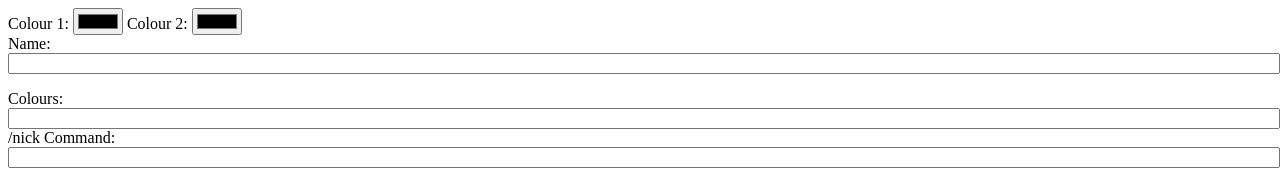
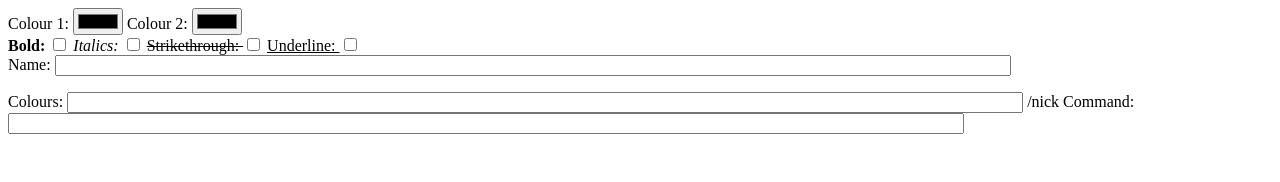
Before and after one commit to funnyboy-roks/Random-JavaScript-Projects, a plain HTML site: page Hexadecimal-To-MC-Conversion/rainbowName.html in a window 1280 px wide. Drawn offline with Linux system fonts and the light colour scheme.

Commit message:
:sparkles: Add formatting options

```diff
--- a/Hexadecimal-To-MC-Conversion/rainbowName.html
+++ b/Hexadecimal-To-MC-Conversion/rainbowName.html
@@ -5,19 +5,55 @@
     <meta charset="UTF-8">
     <meta name="viewport" content="width=device-width, initial-scale=1.0">
     <style>
-        input[type="text"] {
-            width: 100%;
+        input[type="text"],
+        p {
+            width: 75%;
+        }
+
+        .l {
+            font-weight: bold;
+        }
+
+        .o {
+            font-style: italic;
+        }
+
+        .m {
+            text-decoration: line-through;
+        }
+
+        .n {
+            text-decoration: underline;
+        }
+        .n.m{
+            text-decoration: underline line-through;
         }
     </style>
     <title>Gradient Name</title>
 </head>
 
 <body>
-    Colour 1: <input type="color" class="picker" id="picker1"
-        oninput="createGradFromName(document.querySelector('#nameField').value);">
-    Colour 2: <input type="color" class="picker" id="picker2"
-        oninput="createGradFromName(document.querySelector('#nameField').value);"><br>
-    Name: <input type="text" id="nameField" oninput="createGradFromName(this.value);">
+
+    <div id="input">
+        Colour 1: <input type="color" class="picker" id="picker1"
+            oninput="createGradFromName(document.querySelector('#nameField').value);">
+        Colour 2: <input type="color" class="picker" id="picker2"
+            oninput="createGradFromName(document.querySelector('#nameField').value);"><br>
+
+        <label class="l">Bold: <input type="checkbox" name="formatting" id="bold"
+                oninput="createGradFromName(document.querySelector('#nameField').value);"></label>
+
+        <label class="o">Italics: <input type="checkbox" name="formatting" id="italics"
+                oninput="createGradFromName(document.querySelector('#nameField').value);"></label>
+
+        <label class="m">Strikethrough: <input type="checkbox" name="formatting" id="strikethrough"
+                oninput="createGradFromName(document.querySelector('#nameField').value);"></label>
+
+        <label class="n">Underline: <input type="checkbox" name="formatting" id="underline"
+                oninput="createGradFromName(document.querySelector('#nameField').value);"></label>
+        <br>
+        Name: <input type="text" id="nameField" oninput="createGradFromName(this.value);">
+    </div>
 
     <p id="out-coloured"></p>
     Colours: <input id="out-colour" type="text" readonly title="Click To Copy" onclick="
--- a/Hexadecimal-To-MC-Conversion/rainbowName.js
+++ b/Hexadecimal-To-MC-Conversion/rainbowName.js
@@ -15,14 +15,30 @@ function createGradFromName(name){
     let count = name.length;
     let c1 = document.querySelector('#picker1').value;
     let c2 = document.querySelector('#picker2').value;
+    formatting = {
+     l: document.querySelector('#bold').checked,
+     o: document.querySelector('#italics').checked,
+     m: document.querySelector('#strikethrough').checked,
+     n: document.querySelector('#underline').checked,
+    };
+    formattingClasses = "";
+    formattingCodes = "";
+    for (k in formatting){
+        if(formatting[k]){
+            formattingClasses += k + ' ';
+            formattingCodes += '&' + k;
+        }
+    }
+    formattingClasses = formattingClasses.trim();
+    formattingCodes = formattingCodes.trim();
 
     colours = createGradient(count, c1, c2);
 
     let colouredString = '';
     let colourCodeStr  = '';
     for (let i in colours){
-        colouredString +=  `<span style="color: ${colours[i]}">${name[i]}</span>`;
-        colourCodeStr += `${mcHex(colours[i])}${name[i]}`
+        colouredString +=  `<span style="color: ${colours[i]}" class="${formattingClasses}">${name[i]}</span>`;
+        colourCodeStr += mcHex(colours[i]) + formattingCodes + name[i]
     }
 
 
```
